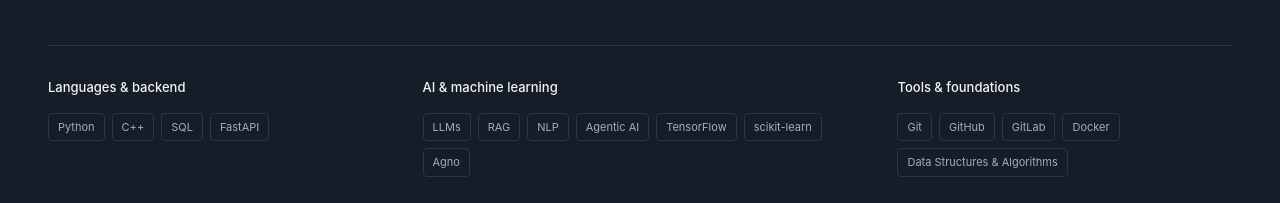
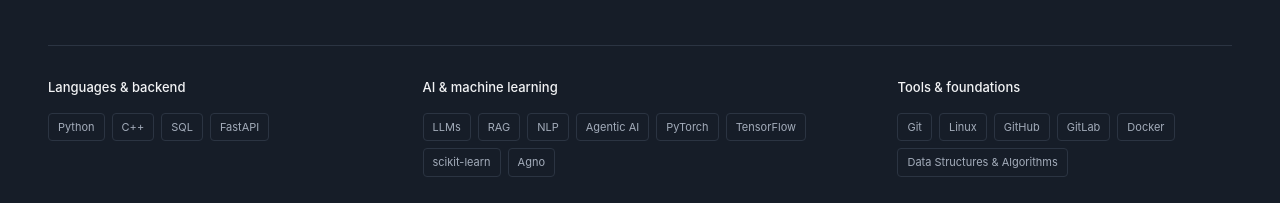
Before and after one commit to Souhail-001/Portfolio, a React (Vite) app: page / in a window 1280 px wide. Shown: the part 3630-3833 px from the top of the page. Built offline with nearby package versions, Linux system fonts and the light colour scheme.

Commit message:
updating the resume and some skills

```diff
--- a/src/data/profile.js
+++ b/src/data/profile.js
@@ -7,7 +7,7 @@
  codeforces: 'https://codeforces.com/profile/Aizen01',
  photo: null, // Add a photo to public/ and set this to './your-photo.jpg'.
  bio: 'Software Engineering student focused on AI Engineering, with hands-on experience building LLM-powered and machine learning applications. Strong problem-solving background in competitive programming, with interests in RAG, agentic AI, and applied ML. Seeking an AI/ML internship to build impactful real-world AI systems.',
- skills: { 'Languages & backend': ['Python', 'C++', 'SQL', 'FastAPI'], 'AI & machine learning': ['LLMs', 'RAG', 'NLP', 'Agentic AI', 'TensorFlow', 'scikit-learn', 'Agno'], 'Tools & foundations': ['Git', 'GitHub', 'GitLab', 'Docker', 'Data Structures & Algorithms'] }
+ skills: { 'Languages & backend': ['Python', 'C++', 'SQL', 'FastAPI'], 'AI & machine learning': ['LLMs', 'RAG', 'NLP', 'Agentic AI','PyTorch', 'TensorFlow', 'scikit-learn', 'Agno'], 'Tools & foundations': ['Git', 'Linux', 'GitHub', 'GitLab', 'Docker', 'Data Structures & Algorithms'] }
 };
 export const experience = [
  {type:'EXPERIENCE',date:'Jul - Aug 2026',title:'AI Engineering Intern',organization:'TechNet World',points:['Built an agentic LLM workflow to translate natural-language business rules into structured Boolean expressions.','Implemented structured prompting, contextual retrieval, and schema-based output validation.','Integrated Z3 logical validation to detect conflicting and inconsistent rules.']},
```
Also changed, not shown: 2 other files (tests, documents, lock files or other folders).
